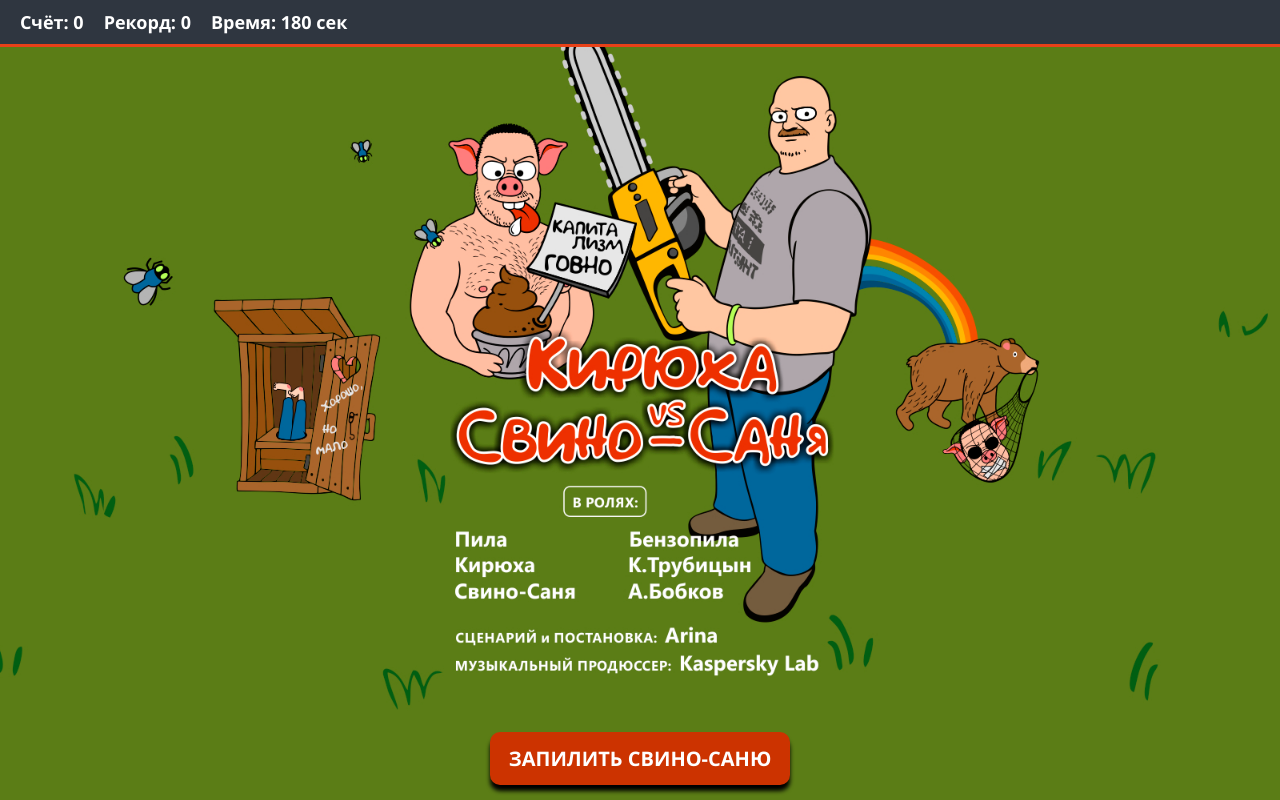
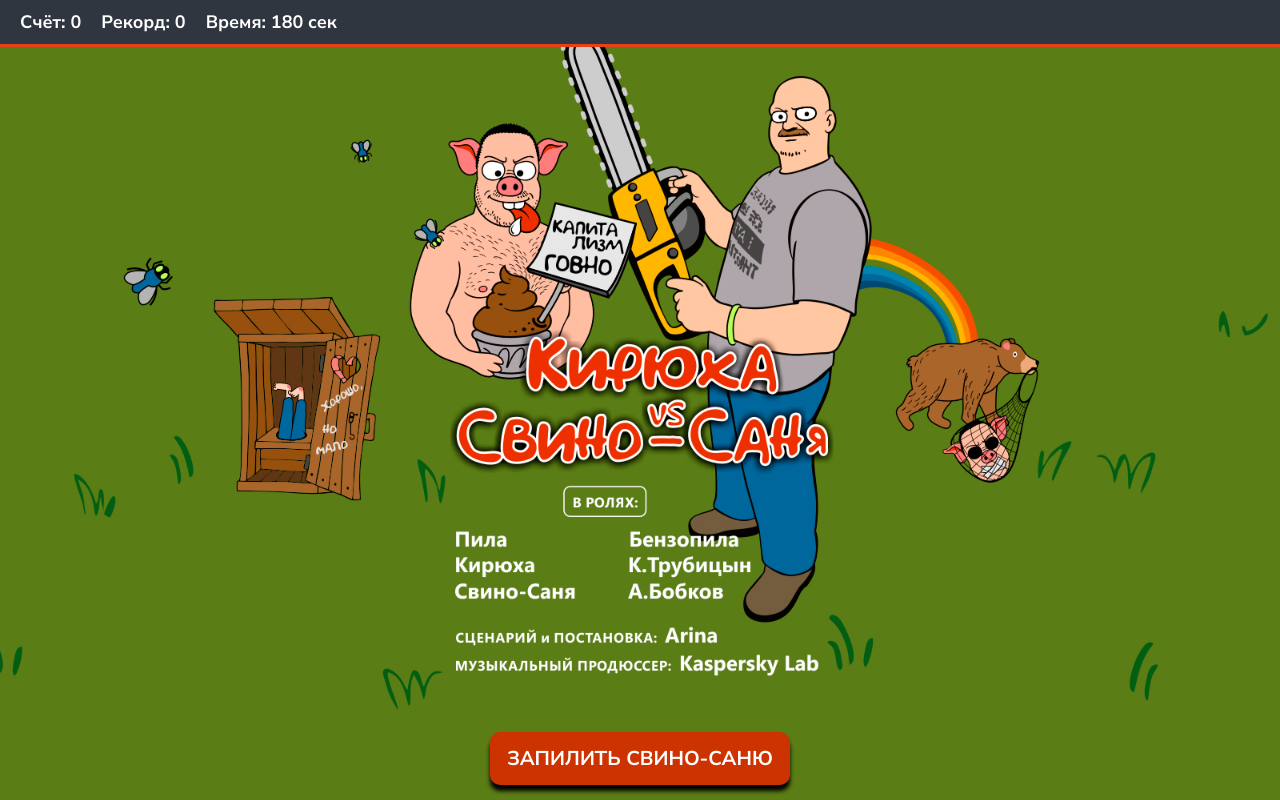
Before and after one commit to arina-io/game, a plain HTML site: page index.html in a window 1280 px wide. Drawn offline with Linux system fonts and the light colour scheme.

Commit message:
Add files via upload

```diff
--- a/index.html
+++ b/index.html
@@ -4,6 +4,13 @@
   <meta charset="UTF-8" />
   <meta name="viewport" content="width=device-width, initial-scale=1.0, maximum-scale=1.0, user-scalable=no" />
   <title>Кирюха-бензопила и Свино-сан</title>
+<link rel="preconnect" href="https://fonts.googleapis.com">
+<link rel="preconnect" href="https://fonts.gstatic.com" crossorigin>
+<link href="https://fonts.googleapis.com/css2?family=Nunito+Sans:ital,opsz,wght@0,6..12,200..1000;1,6..12,200..1000&display=swap" rel="stylesheet">
+
+
+
+
   <style>
 
     * {
@@ -15,24 +22,29 @@
 
 
 
-@font-face {
-  font-family: 'Segoe UI';
-  src: url('fonts/segoeuib.ttf') format('ttf');
-  font-weight: 400;
+
+
+
+
+
+.nunito-sans-<uniquifier> {
+  font-family: "Nunito Sans", sans-serif;
+  font-optical-sizing: auto;
+  font-weight: <weight>;
   font-style: normal;
-  font-display: swap;
-}
-
-
-
-
-      html, body {
+  font-variation-settings:
+    "wdth" 100,
+    "YTLC" 500;
+}
+
+
+ html, body {
       margin: 0;
       padding: 0;
       width: 100%;
       height: 100%;
       color: #fff;
-      font-family: 'Segoe UI', sans-serif;
+      font-family: 'Nunito Sans', sans-serif;
       overflow: hidden;
     }
 
@@ -114,7 +126,7 @@ top: 45px;
             border: none;
             border-radius: 10px;
             cursor: pointer;
-            font-family: 'Segoe UI', sans-serif;
+            font-family: 'Nunito Sans', sans-serif;
             font-weight: bold;
             width: 20%;
             min-width: 300px;
@@ -184,7 +196,7 @@ transform: scaleX(-1);
       border-radius: 20px;
       z-index: 3;
       font-size: 16px;
-font-family: 'Segoe UI', Tahoma, Geneva, Verdana, sans-serif;
+font-family: 'Nunito Sans', sans-serif;
       pointer-events: none;
       white-space: nowrap;
  }
@@ -1229,19 +1241,16 @@ spawnTimer = Math.max(35, 90 - score * 1.5); // Чем больше счёт, т
 
 // Координата лезвия бензопилы
 const reach = player.size * 0.5;
-
 const bladeWidth = player.size / 4;
 const bladeRadius = bladeWidth / 2;
 const offset = reach - bladeRadius;
-//alert (offset);
+
 
 const bladeX = player.facingRight
   ? player.x + offset
   : player.x - offset;
 
-const bladeY = player.y - (player.size / 6) + Math.sin(player.swingAngle) * (20*scaler);
-
-
+const bladeY = player.y - (player.size / 7) + Math.sin(player.swingAngle) * (player.size / 28);
 
 
 // Обновление свиней и проверка удара
@@ -1256,14 +1265,14 @@ m.life--;
 
 // Проверка попадания бензопилой (во время взмаха или вплотную)
 const dist = Math.hypot(bladeX - m.x, bladeY - m.y);
-const hitRadius = (m.size * 0.5) + (player.swingTimer > 0 ? 55 : 7);
+const hitRadius = (m.size * 0.3) + (player.swingTimer > 0 ? (player.size / 20) : (player.size / 140));
+//const hitRadius = (m.size * 0.5) + (player.swingTimer > 0 ? (player.size / 10) : (player.size / 70));
 if (dist < hitRadius) {
  //console.log("Убит свин:", m, "Дистанция:", dist, "Радиус:", hitRadius);
 // Убийство свина!
 //alert (hitRadius);
 hitSound.currentTime = 0; // Сбрасываем на начало, если звук еще играет от прошлого удара
 hitSound.play().catch(e => console.log("Автовоспроизведение заблокировано:", e));
-
 createSplatter(m.x, m.y);
 moles.splice(i, 1);
 score++;
```
